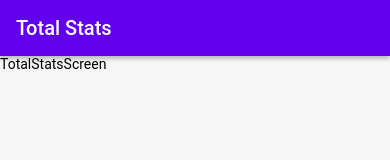
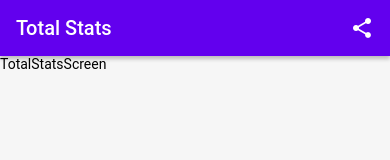
Before and after one commit to iketiunn/corona-cases-report, a React Native app: screen / in a window 390 px wide. Shown: the top 160 px of the page. Built offline with nearby package versions, Linux system fonts and the light colour scheme.

Commit message:
Add share button on screen

```diff
--- a/app/components/HeaderNav.tsx
+++ b/app/components/HeaderNav.tsx
@@ -8,6 +8,10 @@ export default function RegionScreen({ title }: Props) {
   return (
     <Appbar.Header>
       <Appbar.Content title={title}></Appbar.Content>
+      <Appbar.Action
+        icon="share-variant"
+        onPress={() => console.log("Pressed share")}
+      />
     </Appbar.Header>
   );
 }
```
